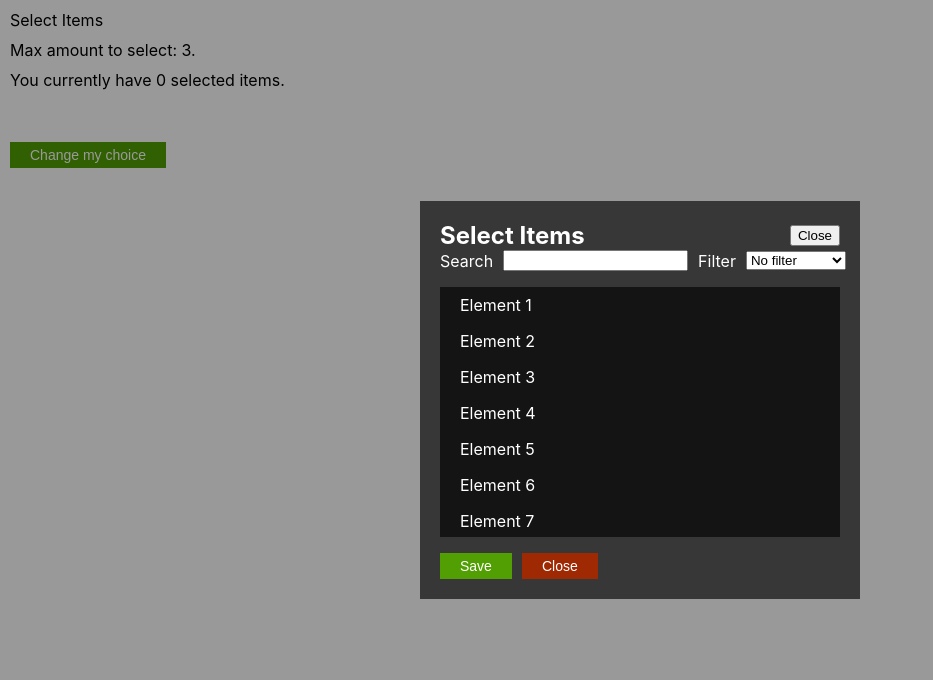
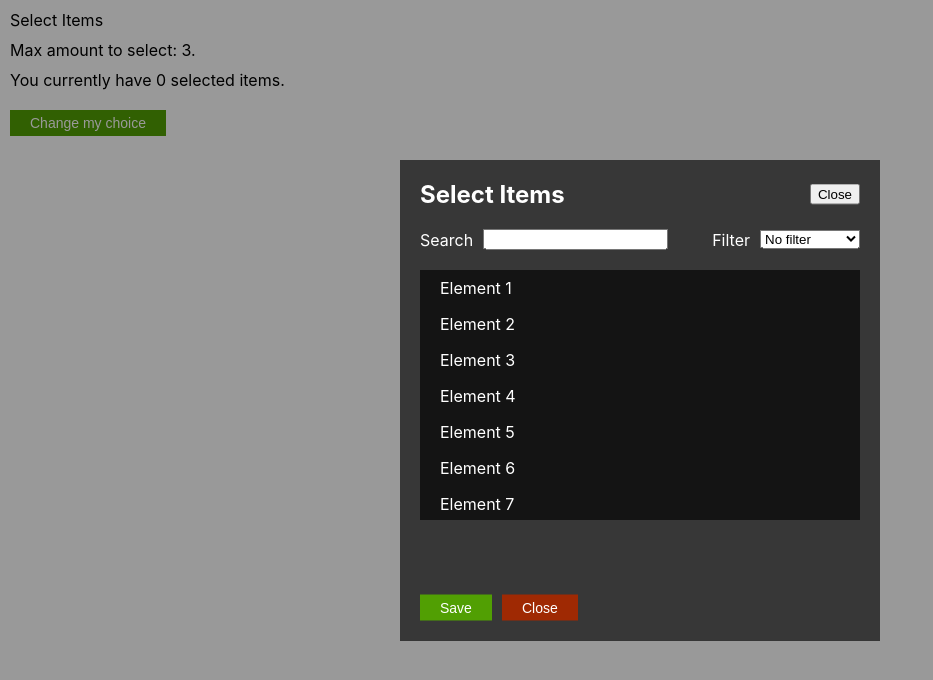
Before and after one commit to ckolobov/select-widget, a React (Create React App) app: page / in a window 1280 px wide. Both pictures are taken after a click on the button "Change my choice". Shown: the top 680 px of the page, without its empty margins (0-933 px from the left). Built offline with nearby package versions, Linux system fonts and the light colour scheme.

Commit message:
feat: add selected elements list to select dialog

```diff
--- a/src/components/display/element-list/index.scss
+++ b/src/components/display/element-list/index.scss
@@ -5,5 +5,6 @@
   flex-wrap: wrap;
   gap: 10px;
 
+  margin: 0;
   padding: 0;
 }
--- a/src/components/input/multiselect/index.scss
+++ b/src/components/input/multiselect/index.scss
@@ -3,6 +3,7 @@
   flex-direction: column;
   justify-content: flex-start;
 
+  margin: 0;
   padding: 0;
   max-height: 250px;
   overflow: auto;
--- a/src/components/layout/modal/index.scss
+++ b/src/components/layout/modal/index.scss
@@ -14,7 +14,7 @@
   transform: translate(-50%, -50%);
   z-index: 101;
 
-  width: 400px;
+  width: 440px;
   max-height: 500px;
   overflow: auto;
 
--- a/src/components/layout/select-widget/select-dialog/index.scss
+++ b/src/components/layout/select-widget/select-dialog/index.scss
@@ -1,3 +1,11 @@
+.select-dialog-body-container {
+  display: flex;
+  flex-direction: column;
+  gap: 20px;
+
+  padding: 20px 0;
+}
+
 .buttons-container {
   display: flex;
   flex-direction: row;
@@ -11,3 +19,11 @@
   justify-content: space-between;
   gap: 10px;
 }
+
+.multiselect-container {
+  min-height: 250px;
+}
+
+.element-list-container {
+  min-height: 35px;
+}
--- a/src/components/layout/select-widget/select-dialog/index.tsx
+++ b/src/components/layout/select-widget/select-dialog/index.tsx
@@ -8,6 +8,7 @@ import { elementsApi, Element } from '../../../../api'
 import { useElementFilters } from './useElementFilters';
 import { Select } from '../../../input/select';
 import { SelectBoxValues } from './useElementFilters';
+import { ElementList } from '../../../display/element-list';
 
 interface SelectDialogProps {
   selected?: Element[];
@@ -67,6 +68,19 @@ export function SelectDialog(props: SelectDialogProps) {
     })
   }, [setSelected, props.selectionMaxAmount, elements]);
 
+  const handleCloseElement = useCallback((id: Element['id']) => {
+    setSelected((oldValue) => {
+      if (oldValue.hasOwnProperty(id)) {
+        const newValue = Object.fromEntries(
+          Object.entries(oldValue).filter(([key]) => key !== id)
+        );
+        return newValue
+      }
+
+      return oldValue
+    })
+  }, [setSelected]);
+
   const handleSearchChange = useCallback((searchValue: string) => {
     setSearch(searchValue);
   }, [setSearch])
@@ -107,15 +121,22 @@ export function SelectDialog(props: SelectDialogProps) {
         </div>
       }
     >
+      <div className='select-dialog-body-container'>
         <div className='filters-container'>
           <Search label="Search" value={search} onChange={handleSearchChange} />
           <Select label="Filter" options={selectBoxOptions} value={filter} onChange={handleFilterChange} />
         </div>
+        <div className='multiselect-container'>
           {
             isLoading ?
             <div>Loading...</div> :
             <Multiselect items={filteredItems} selected={selected} onChange={handleChange} />
           }
+        </div>
+        <div className='element-list-container'>
+          <ElementList items={Object.values(selected)} onItemClose={handleCloseElement} />
+        </div>
+      </div>
     </Modal>
   )
 }
```
Lines whose indentation alone changed are shown as unchanged.
